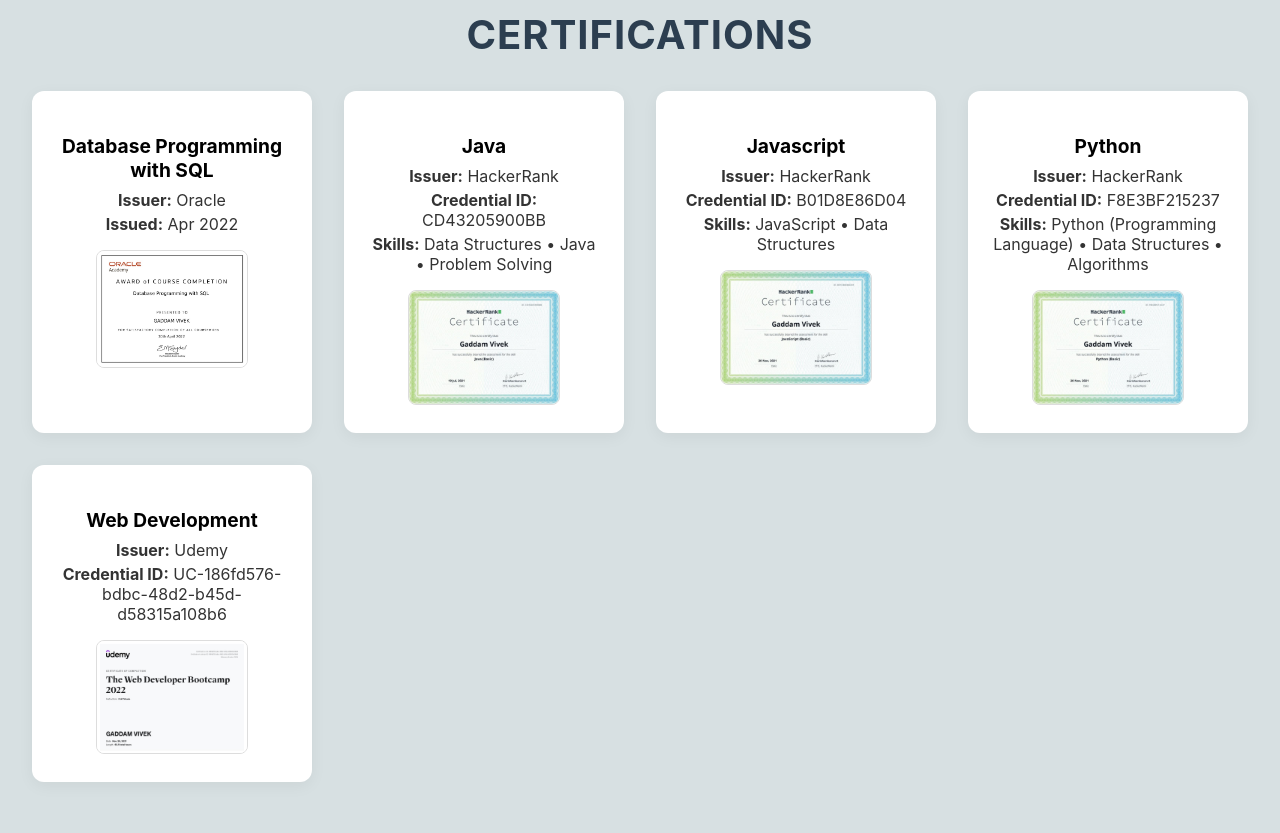
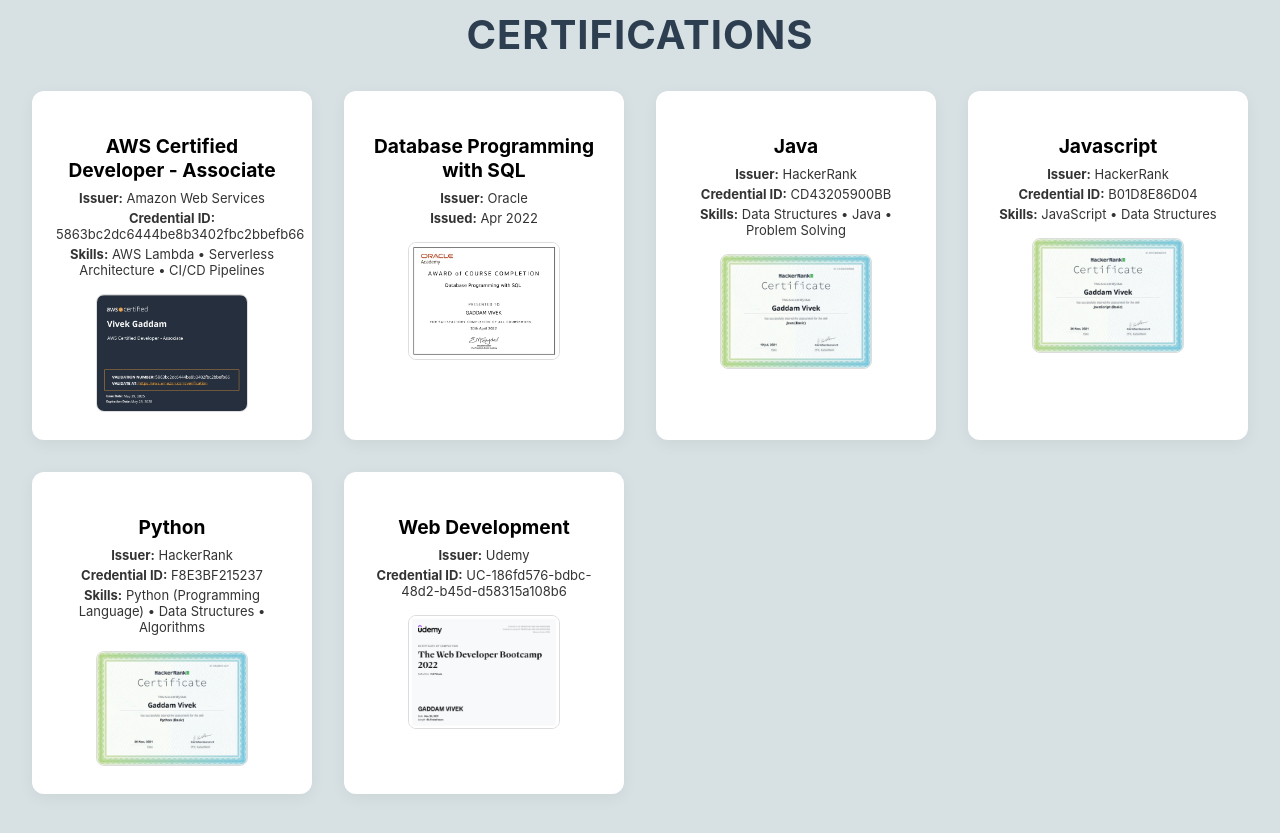
Before and after one commit to gaddamvivek/Vivek_Portfolio, a React (Create React App) app: page / in a window 1280 px wide. Shown: the part 8160-8993 px from the top of the page. Built offline with nearby package versions, Linux system fonts and the light colour scheme.

Commit message:
Update AWS

```diff
--- a/src/components/Certifications.jsx
+++ b/src/components/Certifications.jsx
@@ -6,8 +6,17 @@
 import jsCert from '../Assets/c3.jpg';
 import pythonCert from '../Assets/c4.jpg';
 import webDevCert from '../Assets/c5.jpg';
+import awsCert from '../Assets/aws.jpg';
 
 const certifications = [
+    {
+    title: 'AWS Certified Developer - Associate',
+    issuer: 'Amazon Web Services',
+    id: '5863bc2dc6444be8b3402fbc2bbefb66',
+    skills: 'AWS Lambda • Serverless Architecture • CI/CD Pipelines',
+    file: awsCert,
+    fileType: 'image'
+  },
   {
     title: 'Database Programming with SQL',
     issuer: 'Oracle',
--- a/src/styles/Certifications.css
+++ b/src/styles/Certifications.css
@@ -39,6 +39,7 @@
 
 .cert-card p {
   margin: 0.25rem 0;
+  font-size: small;
   color: #333;
 }
 
```
Also changed, not shown: src/Assets/aws.jpg (added).
